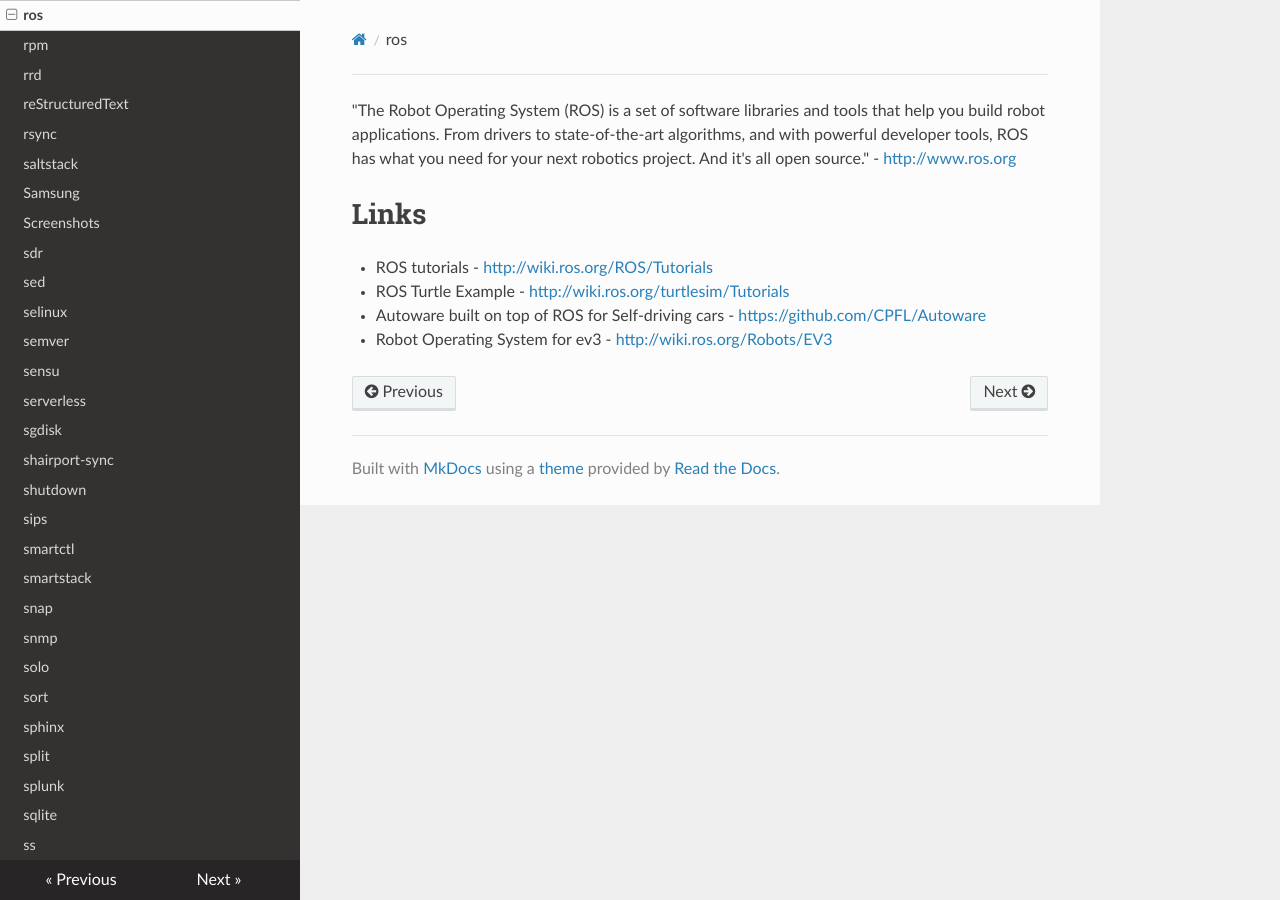
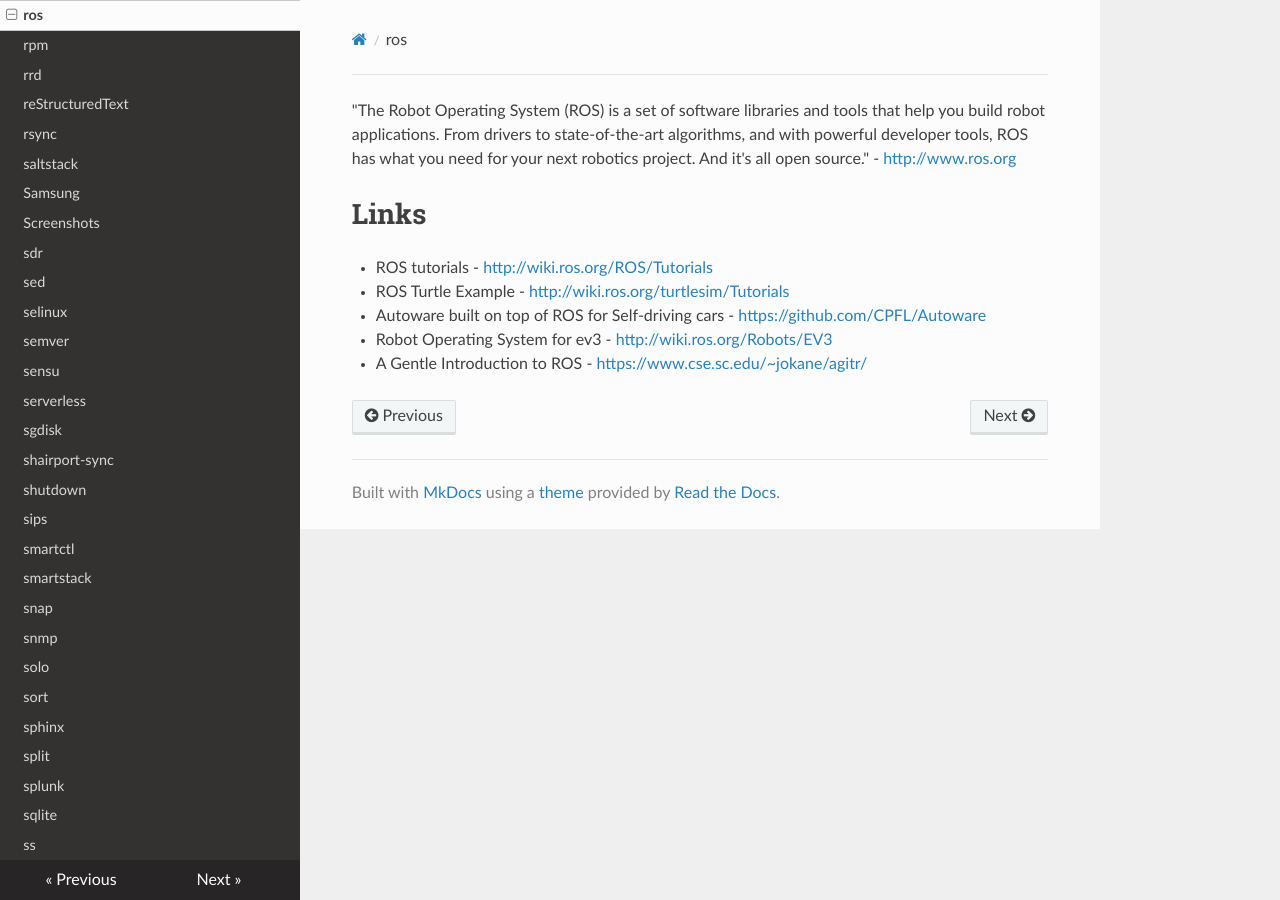
Before and after one commit to lando-cal/tech-notes, an MkDocs documentation site: the page built from docs/ros.md, in a window 1280 px wide. Built offline with MkDocs 1.6.1, drawn with Linux system fonts in a browser that asks for light colours; nearby versions of some CDN libraries.

Commit message:
Add A Gentle Introduction to ROS

```diff
--- a/docs/ros.md
+++ b/docs/ros.md
@@ -8,3 +8,4 @@ Title: ros
 - ROS Turtle Example - <http://wiki.ros.org/turtlesim/Tutorials>
 - Autoware built on top of ROS for Self-driving cars - <https://github.com/CPFL/Autoware>
 - Robot Operating System for ev3 - <http://wiki.ros.org/Robots/EV3>
+- A Gentle Introduction to ROS - <https://www.cse.sc.edu/~jokane/agitr/>
```
